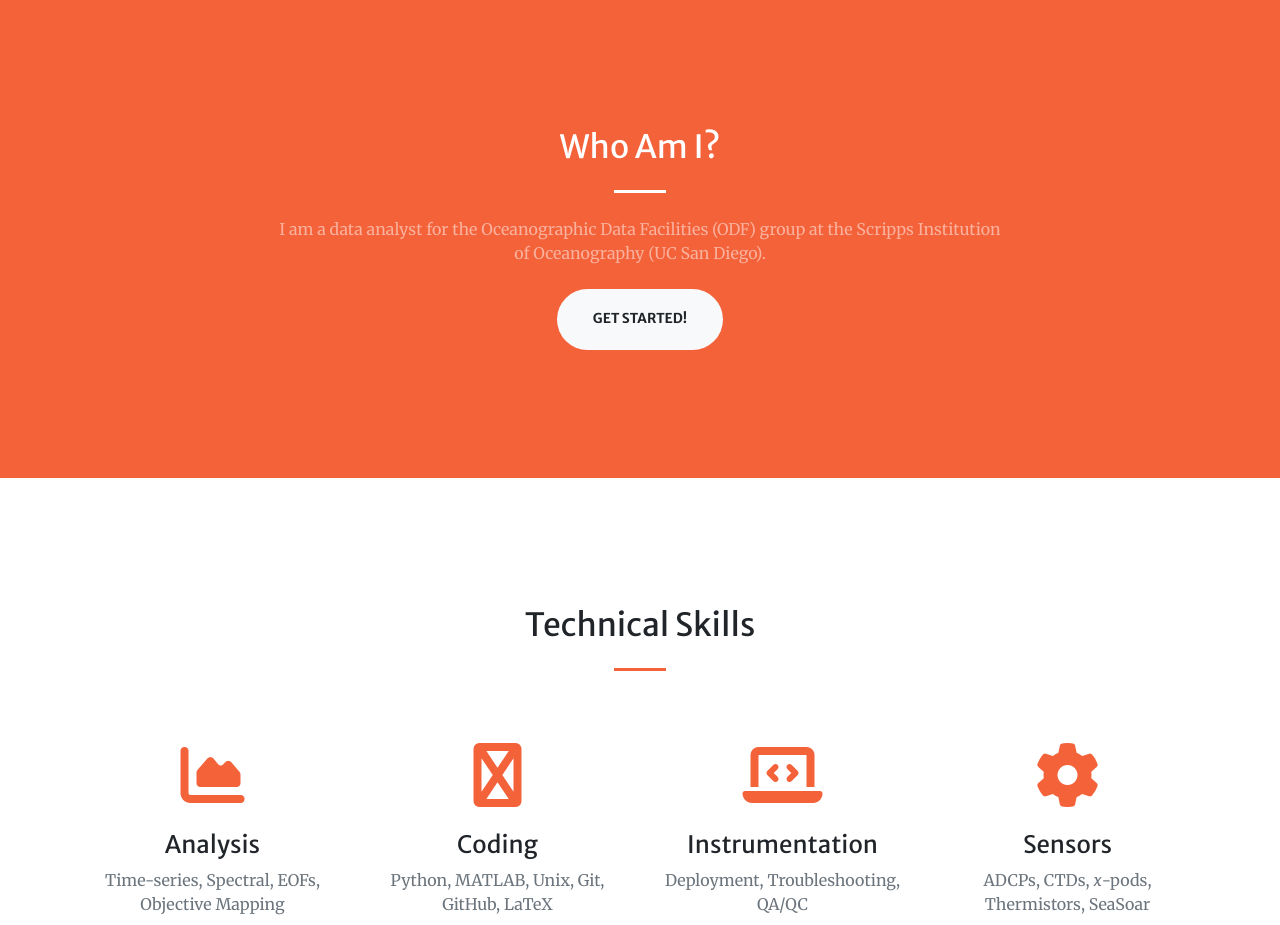
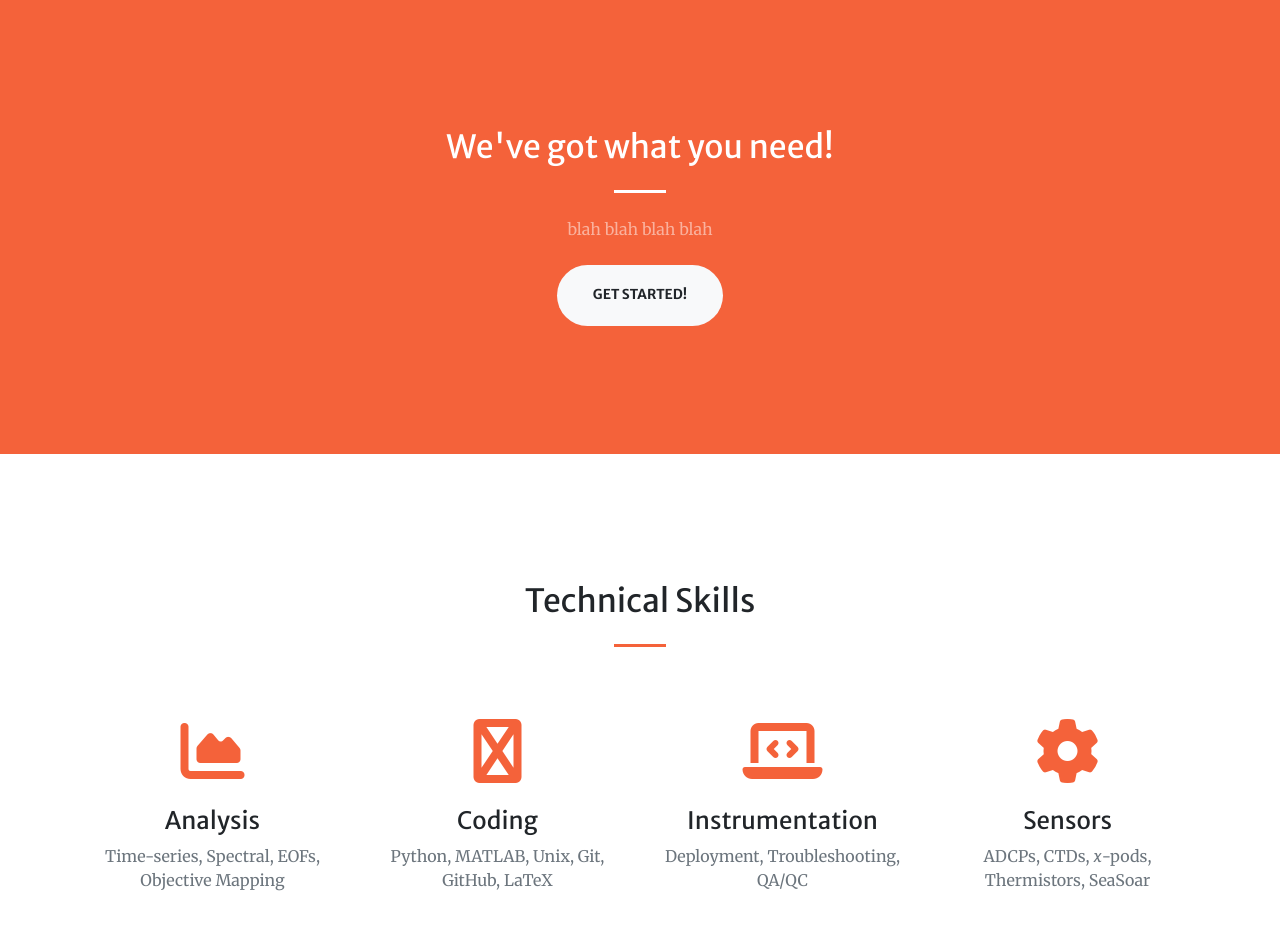
Before and after one commit to mvkovatch3/old-website, a website with bundled scripts: page index.html in a window 1280 px wide. Shown: the part 800-1725 px from the top of the page. Built offline with nearby package versions, Linux system fonts and the light colour scheme.

Commit message:
Revert "update who ami"
This reverts commit 2b5a649d387bcdbbdd5cdef9a111f4556d9f1ccd.

```diff
--- a/index.html
+++ b/index.html
@@ -80,9 +80,9 @@
     <div class="container">
       <div class="row justify-content-center">
         <div class="col-lg-8 text-center">
-          <h2 class="text-white mt-0">Who Am I?</h2>
+          <h2 class="text-white mt-0">We've got what you need!</h2>
           <hr class="divider light my-4">
-          <p class="text-white-50 mb-4">I am a data analyst for the Oceanographic Data Facilities (ODF) group at the Scripps Institution of Oceanography (UC San Diego).</p>
+          <p class="text-white-50 mb-4">blah blah blah blah</p>
           <a class="btn btn-light btn-xl js-scroll-trigger" href="#services">Get Started!</a>
         </div>
       </div>
@@ -196,7 +196,6 @@
             </div>
           </a>
         </div>
-        <!--add more by copying this block-->
         <div class="col-lg-4 col-sm-6">
           <a class="portfolio-box" href="img/portfolio/fullsize/6.jpg">
             <img class="img-fluid" src="img/portfolio/thumbnails/6.jpg" alt="">
@@ -210,7 +209,6 @@
             </div>
           </a>
         </div>
-        <!--up to here-->
       </div>
     </div>
   </section>
```
